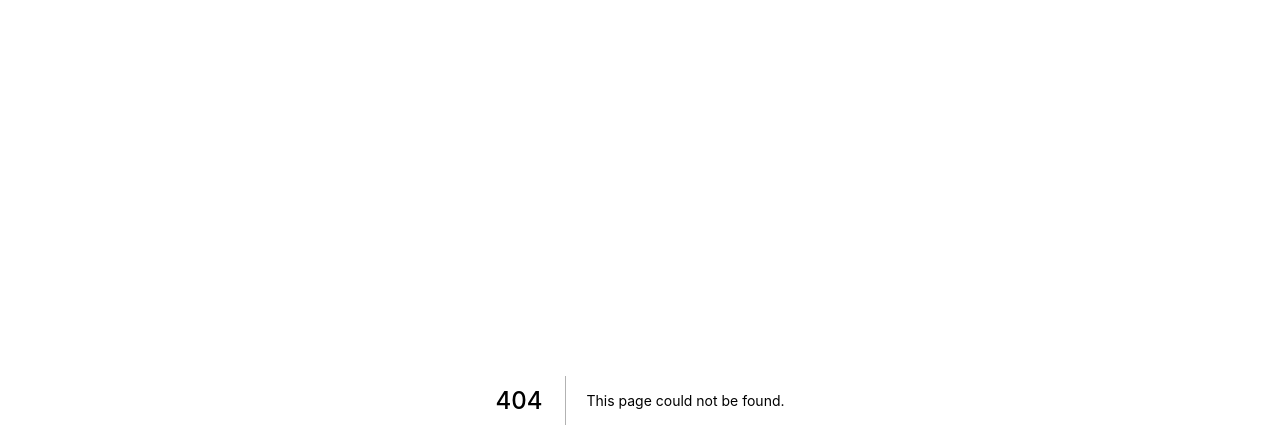
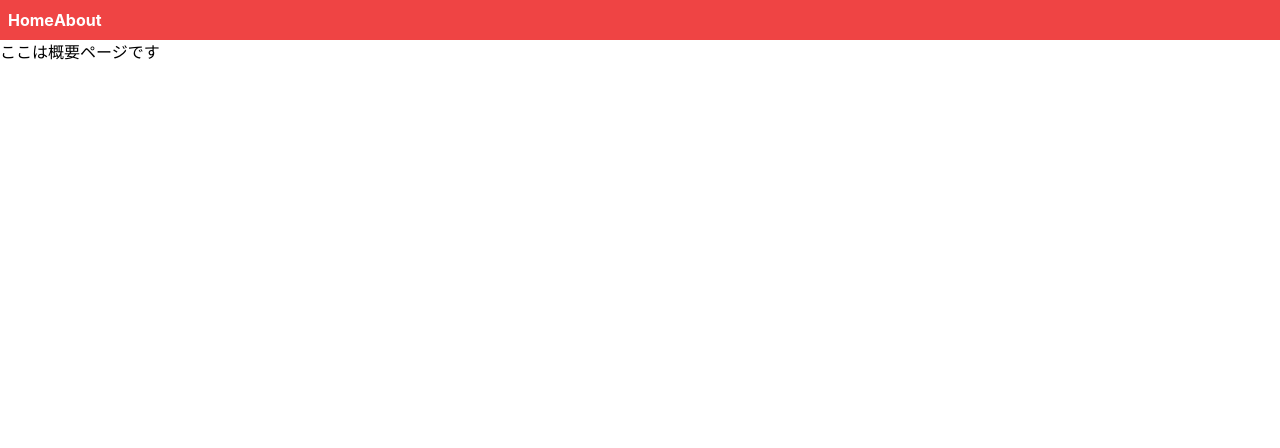
Before and after one commit to kira-0521/learning, a Next.js app in the folder sample_next_tailwind/: page /about in a window 1280 px wide. Before the commit this address had no page. Shown: the top 448 px of the page. Built offline with nearby package versions, Linux system fonts and the light colour scheme.

Commit message:
お試しで触ってみた

```diff
--- a/sample_next_tailwind/package.json
+++ b/sample_next_tailwind/package.json
@@ -6,7 +6,8 @@
     "dev": "next dev",
     "build": "next build",
     "start": "next start",
-    "lint": "next lint"
+    "lint": "next lint",
+    "export": "next build && next export"
   },
   "dependencies": {
     "next": "12.1.0",
--- a/sample_next_tailwind/pages/_app.tsx
+++ b/sample_next_tailwind/pages/_app.tsx
@@ -1,8 +1,13 @@
 import '../styles/globals.css'
 import type { AppProps } from 'next/app'
+import Layout from './layout'
 
 function MyApp({ Component, pageProps }: AppProps) {
-  return <Component {...pageProps} />
+  return (
+    <Layout>
+      <Component {...pageProps} />
+    </Layout>
+  )
 }
 
 export default MyApp
--- /dev/null
+++ b/sample_next_tailwind/pages/_document.tsx
@@ -0,0 +1,17 @@
+import { Html, Head, Main, NextScript } from 'next/document'
+
+const MyDocument = () => {
+  return (
+    <Html lang='ja-JP'>
+      <Head>
+        <meta name='sample-tailwind-app' content='tailwindApp' />
+      </Head>
+      <body>
+        <Main />
+        <NextScript />
+      </body>
+    </Html>
+  )
+}
+
+export default MyDocument
--- /dev/null
+++ b/sample_next_tailwind/pages/about.tsx
@@ -0,0 +1,17 @@
+import { NextPage } from 'next'
+import Head from 'next/head'
+
+const About: NextPage = () => {
+  return (
+    <div>
+      <Head>
+        <title>About Page</title>
+      </Head>
+      <main>
+        <h1>ここは概要ページです</h1>
+      </main>
+    </div>
+  )
+}
+
+export default About
--- a/sample_next_tailwind/pages/index.tsx
+++ b/sample_next_tailwind/pages/index.tsx
@@ -1,8 +1,16 @@
 import type { NextPage } from 'next'
+import Head from 'next/head'
 
 const Home: NextPage = () => {
   return (
-    <h1 className='text-3xl font-bold underline text-red-500'>Hello world!</h1>
+    <div>
+      <Head>
+        <title>Index Page</title>
+      </Head>
+      <main>
+        <h1>ここはトップページ</h1>
+      </main>
+    </div>
   )
 }
 
--- /dev/null
+++ b/sample_next_tailwind/pages/layout.tsx
@@ -0,0 +1,24 @@
+import { ReactNode } from 'react'
+import Link from 'next/link'
+
+type Props = {
+  children?: ReactNode
+}
+
+const Layout = ({ children }: Props) => {
+  return (
+    <div>
+      <nav className='flex flex-rows p-2 bg-red-500 text-white font-bold'>
+        <Link href='/'>
+          <a>Home</a>
+        </Link>
+        <Link href='/about'>
+          <a>About </a>
+        </Link>
+      </nav>
+      {children}
+    </div>
+  )
+}
+
+export default Layout
--- a/sample_next_tailwind/tailwind.config.js
+++ b/sample_next_tailwind/tailwind.config.js
@@ -1,4 +1,5 @@
 module.exports = {
+  mode: 'jit',
   content: [
     './pages/**/*.{js,ts,jsx,tsx}',
     './components/**/*.{js,ts,jsx,tsx}',
```
